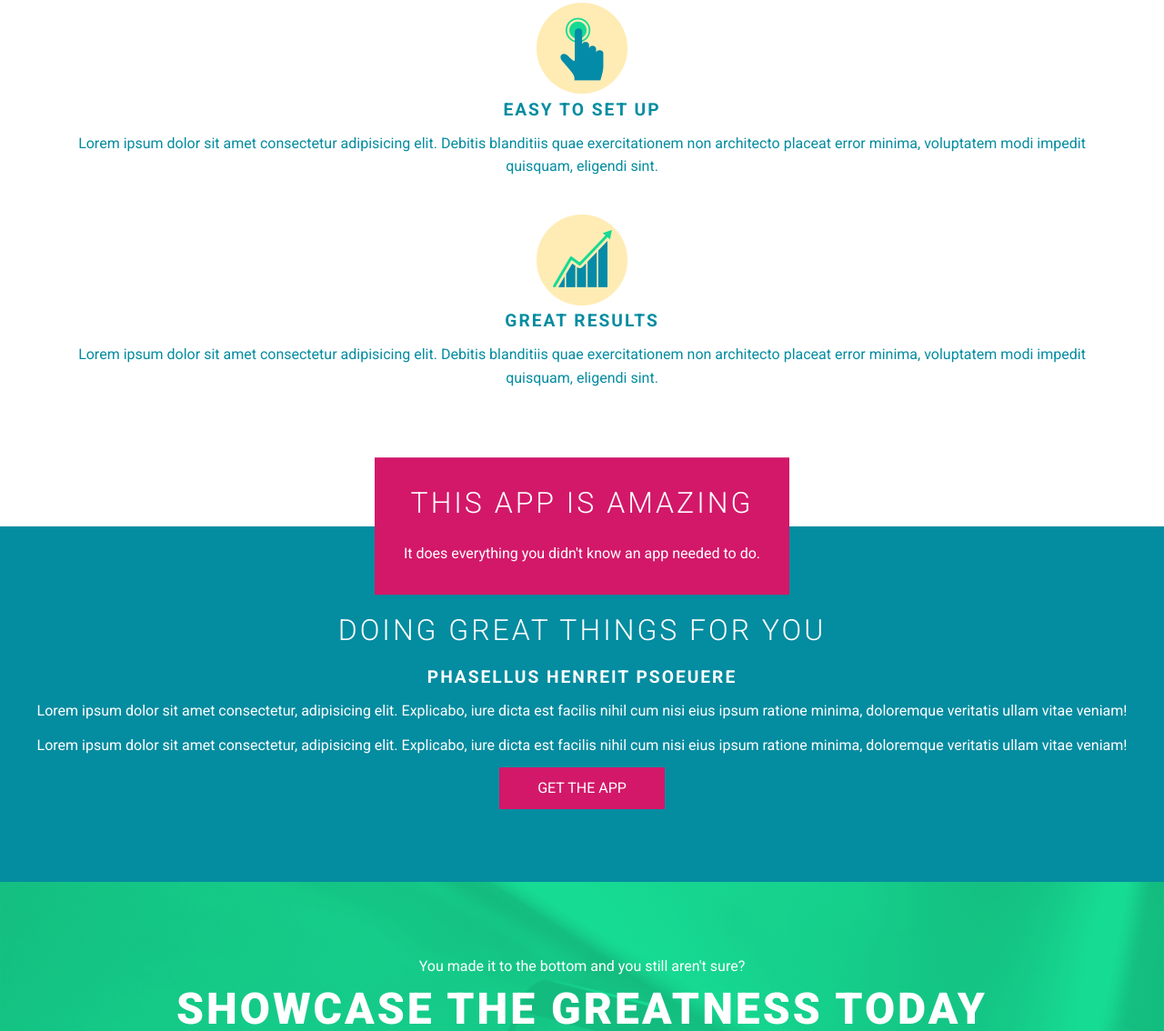
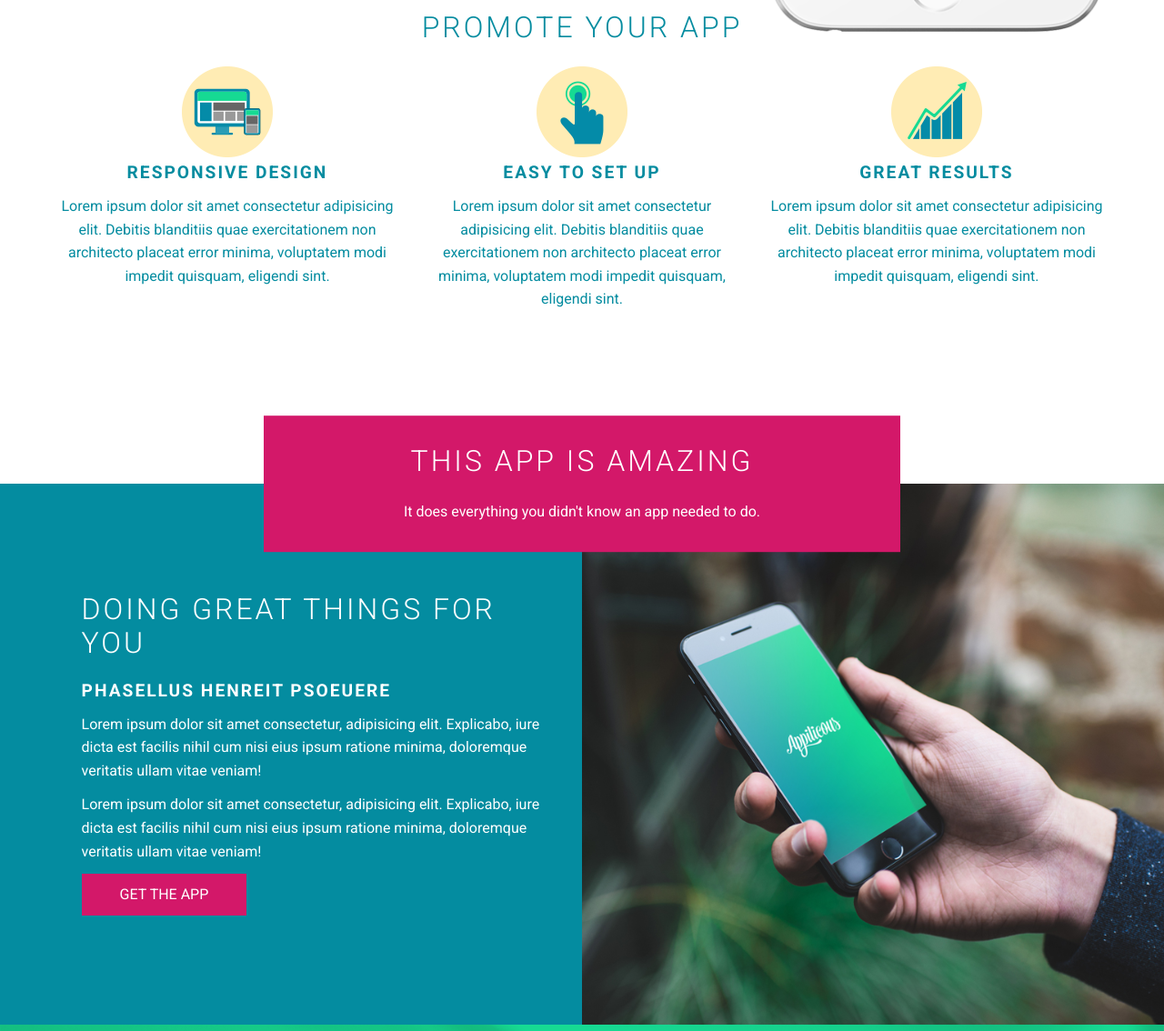
Before and after one commit to jbjezanc/responsive-start-to-finish, a plain HTML site: page index.html in a window 1280 px wide. Shown: the part 868-2002 px from the top of the page at 91% size. Drawn offline with nearby package versions, Linux system fonts and the light colour scheme.

Commit message:
Redefine hero section; remove html element img, use an img as the background; redefine css for larger screen sizes above 725px

```diff
--- a/index.html
+++ b/index.html
@@ -42,7 +42,7 @@
   <section class="hero">
     <div class="container grid">
 
-      <div class="hero-text col">
+      <div class="hero-text col col--2-3">
         <h1 class="title-large"><span>Take your app to the</span> next level</h1>
         <p class="text-intro">
           The perfect landing page for your app, whatever it might be.
@@ -53,7 +53,7 @@
         <a href="#" class="btn btn--primary">Get the App</a>
       </div>
 
-      <div class="col">
+      <div class="col col--1-3">
         <img src="img/phone.png" alt="" class="hero-img lg-screen">
       </div>
 
@@ -66,7 +66,7 @@
     <div class="container grid">
       <h1 class="col col--full">Promote your app</h1>
 
-      <div class="sales-point col">
+      <div class="sales-point col col--1-3">
         <img src="img/sales-responsive.png" alt="">
         <h2>Responsive Design</h2>
         <p>
@@ -74,7 +74,7 @@
           architecto placeat error minima, voluptatem modi impedit quisquam, eligendi sint.
         </p>
       </div>
-      <div class="sales-point col">
+      <div class="sales-point col col--1-3">
         <img src="img/sales-hand.png" alt="">
         <h2>Easy to Set up</h2>
         <p>
@@ -82,7 +82,7 @@
           architecto placeat error minima, voluptatem modi impedit quisquam, eligendi sint.
         </p>
       </div>
-      <div class="sales-point col">
+      <div class="sales-point col col--1-3">
         <img src="img/sales-graph.png" alt="">
         <h2>Great results</h2>
         <p>
@@ -96,14 +96,12 @@
 
   <!-- Promo section -->
   <section class="promo">
+    <div class="title-box">
+      <h1>This app is amazing</h1>
+      <p>It does everything you didn't know an app needed to do.</p>
+    </div>
     <div class="grid">
-
-      <div class="title-box">
-        <h1>This app is amazing</h1>
-        <p>It does everything you didn't know an app needed to do.</p>
-      </div>
-
-      <div class="col bg-primary">
+      <div class="col col--1-2 bg-primary">
         <h1>Doing great things for you</h1>
         <h2>Phasellus henreit psoeuere</h2>
         <p>
@@ -117,8 +115,7 @@
         <button class="btn btn--primary">Get the App</button>
       </div>
 
-      <div class="col img-box lg-screen">
-        <img src="img/phone-in-hand.jpg" alt="A hand holding a phone">
+      <div class="col col--1-2 img-box lg-screen">
       </div>
 
     </div>
--- a/sass/base/_base.sass
+++ b/sass/base/_base.sass
@@ -21,6 +21,8 @@ img
 
 .lg-screen
   display: none
+  @media (min-width: 725px)
+    display: block
 
 .bg-primary
   background: $main
--- a/sass/base/_typography.sass
+++ b/sass/base/_typography.sass
@@ -41,6 +41,9 @@ h2
     @media (max-width: 495px)
       padding-top: 8em
 
+  @media (min-width: 725px)
+    max-width: 700px
+
 .title-footer
   text-transform: uppercase
   letter-spacing: 3px
--- a/sass/layout/_grid.sass
+++ b/sass/layout/_grid.sass
@@ -4,6 +4,23 @@
 
 .col
   flex: 0 0 100%
+  padding: 0 .75em
+  @media (min-width: 725px)
+    &:first-of-type
+      padding-left: 0
+
+    &:last-of-type
+      padding-right: 0
 
 .col-full
   flex: 0 0 100%
+
+@media(min-width: 725px)
+  .col--1-3
+    flex-basis: 33.3333%
+
+  .col--2-3
+    flex-basis: 66.6666%
+
+  .col--1-2
+    flex-basis: 50%
--- a/sass/layout/_hero.sass
+++ b/sass/layout/_hero.sass
@@ -4,3 +4,13 @@
   padding-top: 8em
   padding-bottom: 8em
   text-align: center
+
+  @media (min-width: 725px)
+    text-align: left
+    padding-bottom: 0
+    height: 80vmin
+    min-height: 800px
+
+.hero-text
+  @media (min-width: 725px)
+    margin-top: 10vmax
--- /dev/null
+++ b/sass/layout/_home-promo.sass
@@ -0,0 +1,11 @@
+.promo
+  .bg-primary
+    text-align: left
+    padding-left: 7%
+    padding-top: 7.5em
+    padding-bottom: 7.5em
+
+.img-box
+  background: url(../img/phone-in-hand.jpg)
+  background-size: cover
+  background-position: center
--- a/sass/layout/_home-sales-points.sass
+++ b/sass/layout/_home-sales-points.sass
@@ -9,3 +9,7 @@
 
     &:last-child
       margin-bottom: 0
+
+    @media (min-width: 725px)
+      &:first-of-type
+        margin-top: 0
--- a/sass/main.sass
+++ b/sass/main.sass
@@ -6,6 +6,7 @@
 
 // 2. Vendor
 @import vendor/normalize
+@import layout/grid
 
 // 3. Base styles
 @import base/base
@@ -14,7 +15,6 @@
 // 4. Layout
 @import layout/header
 @import layout/hero
-@import layout/grid
 @import layout/nav
 @import layout/home-promo
 @import layout/home-sales-points
```
Also changed, not shown: css/main.css.
